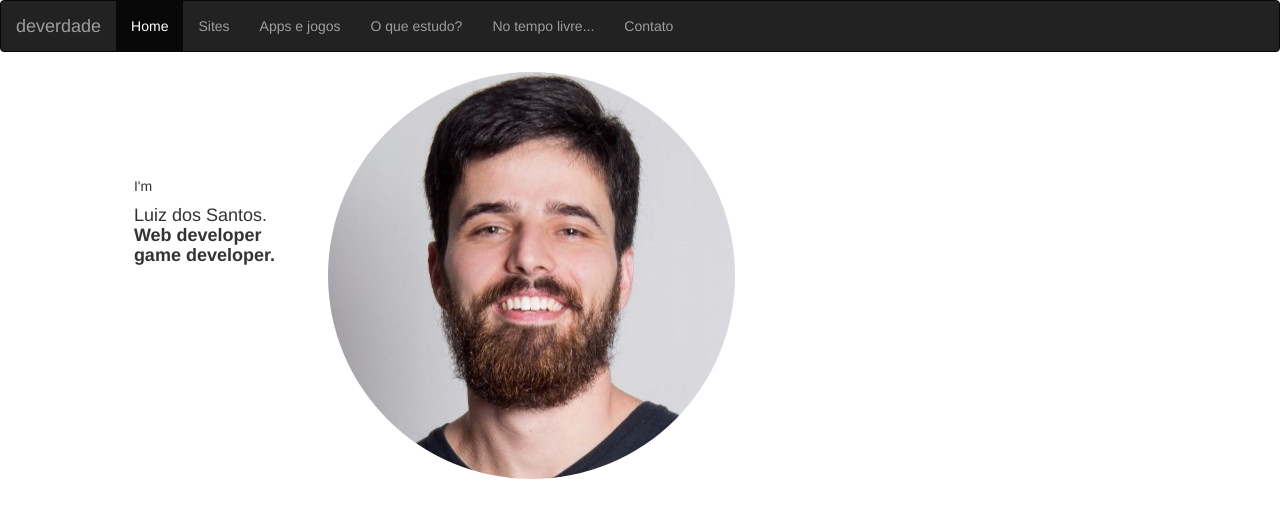
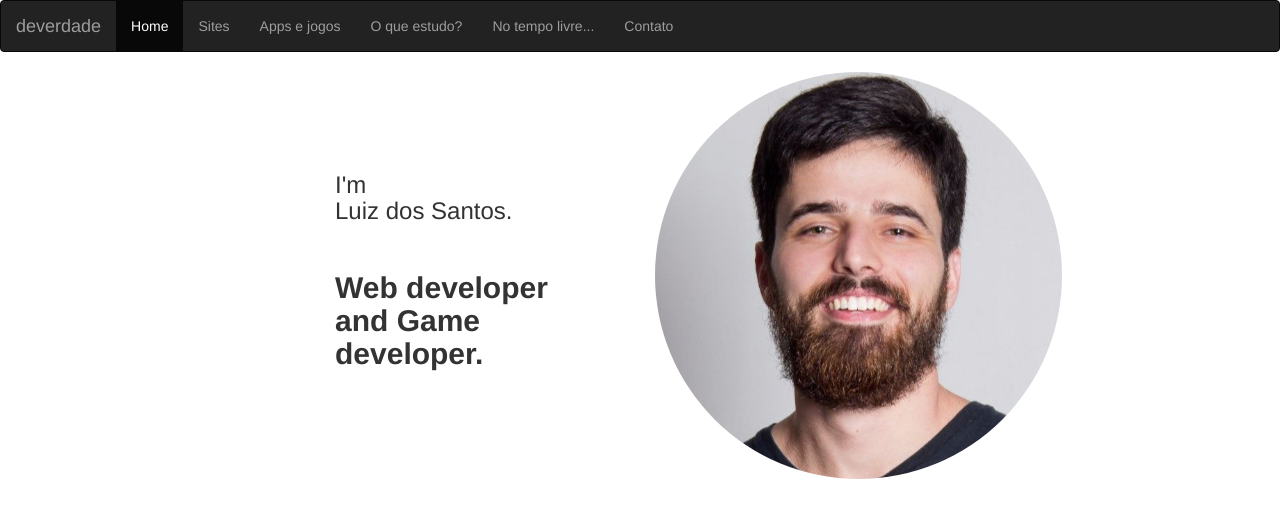
Before and after one commit to 89devel/luizdeverdade.github.io, a plain HTML site: page index.html in a window 1280 px wide. Shown: the top 518 px of the page. Drawn offline with nearby package versions, Linux system fonts and the light colour scheme.

Commit message:
1207172320

```diff
--- a/index.html
+++ b/index.html
@@ -10,7 +10,7 @@
         <script src="https://ajax.googleapis.com/ajax/libs/jquery/3.2.1/jquery.min.js"></script>
         <script src="https://maxcdn.bootstrapcdn.com/bootstrap/3.3.7/js/bootstrap.min.js"></script>
 
-        <link rel="shortcut icon" href="images/fotos/luiz64.jpg" type="image/x-icon">
+        <link rel="shortcut icon" href="images/fotos/luiz64.jpg"  oncontextmenu="return false" type="image/x-icon">
 
         <script src="https://maxcdn.bootstrapcdn.com/bootstrap/3.3.7/js/bootstrap.min.js"></script>
 
@@ -25,7 +25,7 @@
         }
         centralizado {
             margin-left:15%;
-            margin-top: 10%;
+            margin-top: 15%;
             padding: 10px;
         }
     </style>
@@ -76,7 +76,32 @@
         </nav>
 
 
-        <div class="row">
+        <div class="col-sm-3">
+            <div >
+            <br>
+            </div>
+        </div>
+
+        <div class="col-sm-3">
+          <div>
+              <br><br>
+               <br><br>
+               <h3>I'm <br>
+               Luiz dos Santos.
+               <br><br></h3>
+               <h2><b>Web developer <br>and Game developer.</b></h2>
+          </div>
+        </div>
+        <div class="col-sm-3">
+          <div class="">
+             <img  class="img-circle" src="images/fotos/luiz.jpg"  oncontextmenu="return false" alt="" />
+          </div>
+        </div>
+
+
+
+
+      <!--  <div class="row">
 
             <div class=" col-sm-3">
                 <div style="margin-top:35%; margin-left:45%;">
@@ -93,7 +118,7 @@
             </div>
         </div>
 
-
+        -->
         <footer class="container-fluid text-center">
             <font  color="white"><span class="copyleft">&copy;</span><b>luizdeverdade</b></font>
         </footer>
```
